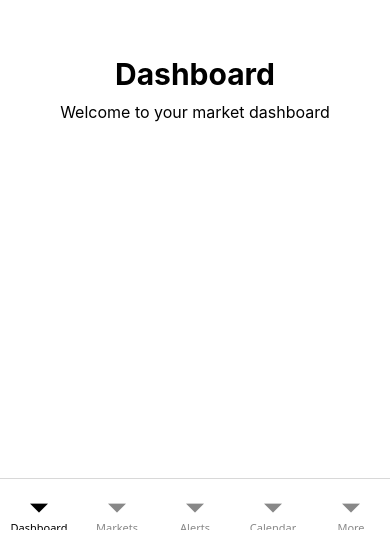
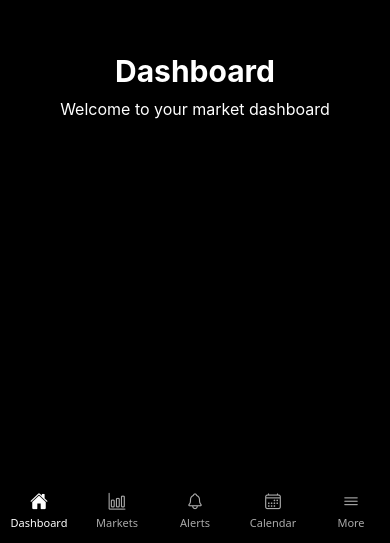
Before and after one commit to tapel03/xospar, a React Native app: screen /Main in a window 390 px wide. Shown: the part 301-844 px from the top of the page. Built offline with nearby package versions, Linux system fonts and the light colour scheme.

Commit message:
background color change

```diff
--- a/package.json
+++ b/package.json
@@ -9,6 +9,7 @@
     "web": "expo start --web"
   },
   "dependencies": {
+    "@expo/vector-icons": "^15.0.3",
     "@react-navigation/bottom-tabs": "^7.18.18",
     "@react-navigation/native": "^7.3.18",
     "@react-navigation/native-stack": "^7.18.10",
--- a/src/navigation/BottomTabNavigator.jsx
+++ b/src/navigation/BottomTabNavigator.jsx
@@ -1,84 +1,89 @@
 import { createBottomTabNavigator } from "@react-navigation/bottom-tabs";
+import { Ionicons } from "@expo/vector-icons";
 
-// Screens
 import DashboardScreen from "../screens/DashboardScreen/DashboardScreen";
 import MarketsScreen from "../screens/MarketsScreen/MarketsScreen";
 import AlertsScreen from "../screens/AlertsScreen/AlertsScreen";
 import CalendarScreen from "../screens/CalendarScreen/CalendarScreen";
 import MoreScreen from "../screens/MoreScreen/MoreScreen";
 
-
 const Tab = createBottomTabNavigator();
 
+export default function BottomTabNavigator() {
+  return (
+    <Tab.Navigator
+      screenOptions={({ route }) => ({
+  headerShown: false,
 
-export default function BottomTabNavigator() {
+  // Bottom navigation
+  tabBarStyle: {
+    height: 70,
+    paddingBottom: 8,
+    paddingTop: 8,
+    backgroundColor: "#000000",
+    borderTopColor: "#000000",
+  },
 
-  return (
+  // Selected tab
+  tabBarActiveTintColor: "#FFFFFF",
 
-    <Tab.Navigator
+  // Unselected tabs
+  tabBarInactiveTintColor: "#AAAAAA",
 
-      screenOptions={{
+  tabBarLabelStyle: {
+    fontSize: 11,
+    fontWeight: "500",
+  },
 
-        // Hide the normal top header
-        headerShown: false,
+  tabBarIcon: ({ focused, color }) => {
+    let iconName;
 
-        // Bottom navigation bar
-        tabBarStyle: {
-          height: 65,
-          paddingBottom: 8,
-          paddingTop: 8,
-        },
+    if (route.name === "Dashboard") {
+      iconName = focused ? "home" : "home-outline";
+    } else if (route.name === "Markets") {
+      iconName = focused ? "bar-chart" : "bar-chart-outline";
+    } else if (route.name === "Alerts") {
+      iconName = focused ? "notifications" : "notifications-outline";
+    } else if (route.name === "Calendar") {
+      iconName = focused ? "calendar" : "calendar-outline";
+    } else if (route.name === "More") {
+      iconName = focused ? "menu" : "menu-outline";
+    }
 
-        // Selected button
-        tabBarActiveTintColor: "#000000",
-
-        // Unselected buttons
-        tabBarInactiveTintColor: "#888888",
-
-        // Button text
-        tabBarLabelStyle: {
-          fontSize: 11,
-        },
-
-      }}
-
+    return (
+      <Ionicons
+        name={iconName}
+        size={18}
+        color={color}
+      />
+    );
+  },
+})}
     >
-
-      {/* DASHBOARD */}
       <Tab.Screen
         name="Dashboard"
         component={DashboardScreen}
       />
 
-
-      {/* MARKETS */}
       <Tab.Screen
         name="Markets"
         component={MarketsScreen}
       />
 
-
-      {/* ALERTS */}
       <Tab.Screen
         name="Alerts"
         component={AlertsScreen}
       />
 
-
-      {/* CALENDAR */}
       <Tab.Screen
         name="Calendar"
         component={CalendarScreen}
       />
 
-
-      {/* MORE */}
       <Tab.Screen
         name="More"
         component={MoreScreen}
       />
-
     </Tab.Navigator>
-
   );
 }
--- a/src/screens/AlertsScreen/AlertsScreen.jsx
+++ b/src/screens/AlertsScreen/AlertsScreen.jsx
@@ -29,17 +29,19 @@ const styles = StyleSheet.create({
     flex: 1,
     justifyContent: "center",
     alignItems: "center",
-    backgroundColor: "#ffffff",
+    backgroundColor: '#000000'
   },
 
   title: {
     fontSize: 30,
     fontWeight: "bold",
+    color: '#FFFFFF',
   },
 
   subtitle: {
     marginTop: 10,
     fontSize: 16,
+    color: '#FFFFFF',
   },
 
 });
--- a/src/screens/CalendarScreen/CalendarScreen.jsx
+++ b/src/screens/CalendarScreen/CalendarScreen.jsx
@@ -24,21 +24,23 @@ export default function AlertsScreen() {
 
 const styles = StyleSheet.create({
 
-  container: {
+   container: {
     flex: 1,
     justifyContent: "center",
     alignItems: "center",
-    backgroundColor: "#ffffff",
+    backgroundColor: '#000000'
   },
 
   title: {
     fontSize: 30,
     fontWeight: "bold",
+    color: '#FFFFFF',
   },
 
   subtitle: {
     marginTop: 10,
     fontSize: 16,
+    color: '#FFFFFF',
   },
 
 });
--- a/src/screens/DashboardScreen/DashboardScreen.jsx
+++ b/src/screens/DashboardScreen/DashboardScreen.jsx
@@ -27,17 +27,19 @@ const styles = StyleSheet.create({
     flex: 1,
     justifyContent: "center",
     alignItems: "center",
-    backgroundColor: "#ffffff",
+   backgroundColor: '#000000',
   },
 
   title: {
     fontSize: 30,
     fontWeight: "bold",
+     color: '#FFFFFF',
   },
 
   subtitle: {
     marginTop: 10,
     fontSize: 16,
+     color: '#FFFFFF',
   },
 
 });
--- a/src/screens/HomeScreen/HomeScreen.jsx
+++ b/src/screens/HomeScreen/HomeScreen.jsx
@@ -31,12 +31,12 @@ const styles = StyleSheet.create({
 
     alignItems: "center",
 
-    backgroundColor: "#ffffff",
+    backgroundColor: '#000000',
   },
 
   title: {
     fontSize: 32,
-
+ color: '#FFFFFF',
     fontWeight: "bold",
   },
 
--- a/src/screens/MarketsScreen/MarketsScreen.jsx
+++ b/src/screens/MarketsScreen/MarketsScreen.jsx
@@ -29,17 +29,19 @@ const styles = StyleSheet.create({
     flex: 1,
     justifyContent: "center",
     alignItems: "center",
-    backgroundColor: "#ffffff",
+    backgroundColor: '#000000'
   },
 
   title: {
     fontSize: 30,
     fontWeight: "bold",
+    color: '#FFFFFF',
   },
 
   subtitle: {
     marginTop: 10,
     fontSize: 16,
+    color: '#FFFFFF',
   },
 
 });
--- a/src/screens/MoreScreen/MoreScreen.jsx
+++ b/src/screens/MoreScreen/MoreScreen.jsx
@@ -28,17 +28,19 @@ const styles = StyleSheet.create({
     flex: 1,
     justifyContent: "center",
     alignItems: "center",
-    backgroundColor: "#ffffff",
+    backgroundColor: '#000000'
   },
 
   title: {
     fontSize: 30,
     fontWeight: "bold",
+    color: '#FFFFFF',
   },
 
   subtitle: {
     marginTop: 10,
     fontSize: 16,
+    color: '#FFFFFF',
   },
 
 });
--- a/src/screens/SplashScreen/SplashScreen.styles.js
+++ b/src/screens/SplashScreen/SplashScreen.styles.js
@@ -8,23 +8,27 @@ const styles = StyleSheet.create({
     justifyContent: "center",
     alignItems: "center",
     paddingHorizontal: 24,
+    backgroundColor: '#000000'
   },
 
   logo: {
     width: 120,
     height: 120,
     marginBottom: 20,
+
   },
 
   appName: {
     fontSize: 30,
     fontWeight: "bold",
     letterSpacing: 1,
+    color: '#FFFFFF',
   },
 
   tagline: {
     fontSize: 14,
     marginTop: 8,
+    color: '#FFFFFF',
   },
 
 });
```
Also changed, not shown: 1 other file (tests, documents, lock files or other folders).
